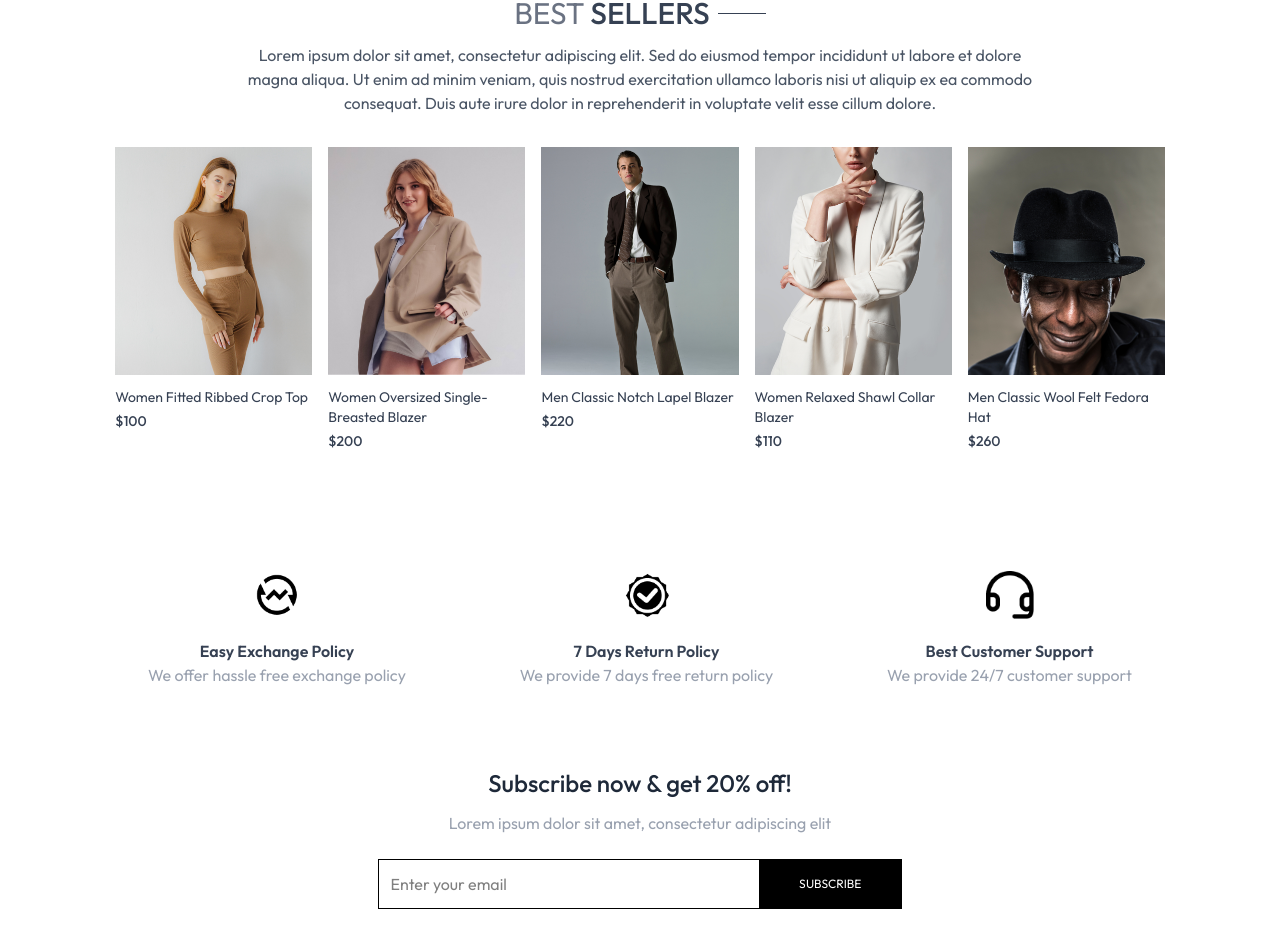
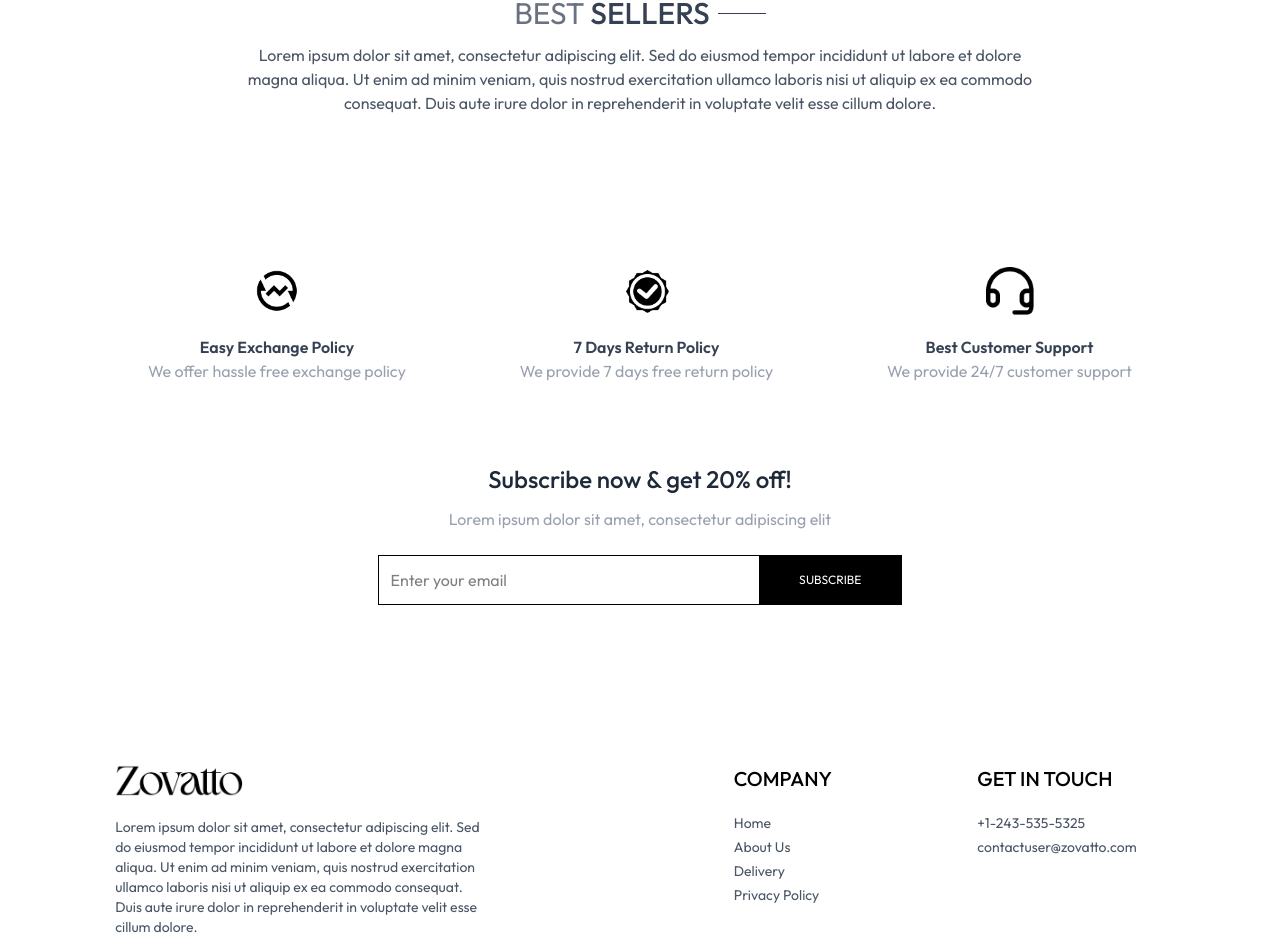
Before and after one commit to rongeronimo/ecommerce-full-stack, a React (Vite) app in the folder frontend/: page / in a window 1280 px wide. Shown: the part 1429-2373 px from the top of the page. Built offline with nearby package versions, Linux system fonts and the light colour scheme.

Commit message:
fix variable typo

```diff
--- a/frontend/src/components/BestSeller.jsx
+++ b/frontend/src/components/BestSeller.jsx
@@ -8,7 +8,7 @@ const BestSeller = () => {
     const { products } = useContext(ShopContext);
 
     const bestSeller = useMemo(
-        () => products.filter((item) => item.bestseller).slice(0, 5),
+        () => products.filter((item) => item.bestSeller).slice(0, 5),
         [products]
     );
 
```
